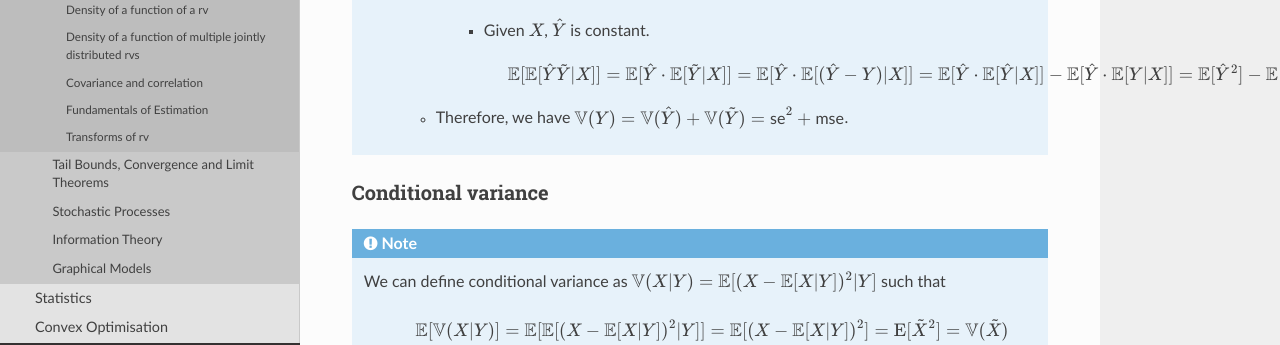
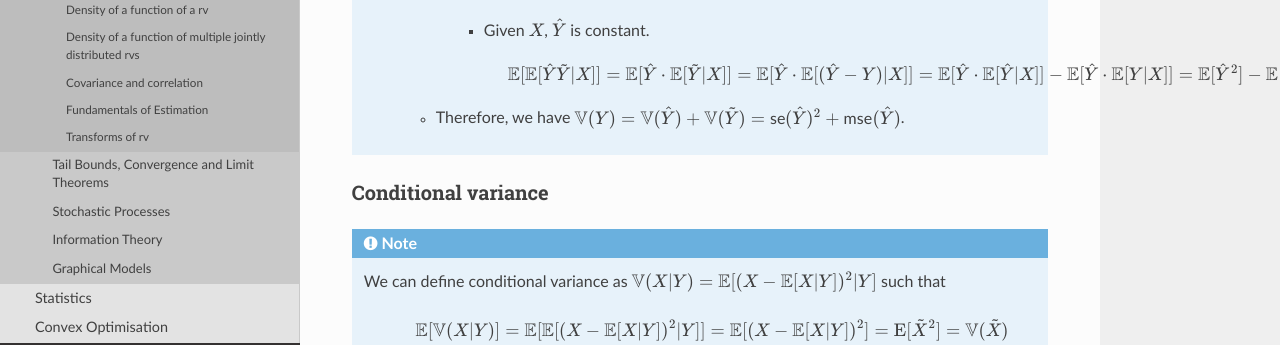
Before and after one commit to uselesstechjunks/leetcode, a Sphinx documentation site: the page built from docs/source/math/prob/func.rst, in a window 1280 px wide and 900 px high, scrolled down 5374 px. Shown: the part 151-496 px from the top of the window. Built offline with Sphinx 7.4.7 and the Read the Docs theme 2.0.0, drawn with Linux system fonts in a browser that asks for light colours.

Commit message:
Update func.rst

```diff
--- a/docs/source/math/prob/func.rst
+++ b/docs/source/math/prob/func.rst
@@ -185,7 +185,7 @@ Estimation using conditional expectation
 			* Given :math:`X`, :math:`\hat{Y}` is constant.
 
 				.. math:: \mathbb{E}[\mathbb{E}[\hat{Y}\tilde{Y}|X]]=\mathbb{E}[\hat{Y}\cdot\mathbb{E}[\tilde{Y}|X]]=\mathbb{E}[\hat{Y}\cdot\mathbb{E}[(\hat{Y}-Y)|X]]=\mathbb{E}[\hat{Y}\cdot\mathbb{E}[\hat{Y}|X]]-\mathbb{E}[\hat{Y}\cdot\mathbb{E}[Y|X]]=\mathbb{E}[\hat{Y}^2]-\mathbb{E}[\hat{Y}^2]=0
-		* Therefore, we have :math:`\mathbb{V}(Y)=\mathbb{V}(\hat{Y})+\mathbb{V}(\tilde{Y})=\text{se}^2+\text{mse}`.
+		* Therefore, we have :math:`\mathbb{V}(Y)=\mathbb{V}(\hat{Y})+\mathbb{V}(\tilde{Y})=\text{se}(\hat{Y})^2+\text{mse}(\hat{Y})`.
 
 Conditional variance
 ========================================================================
```
